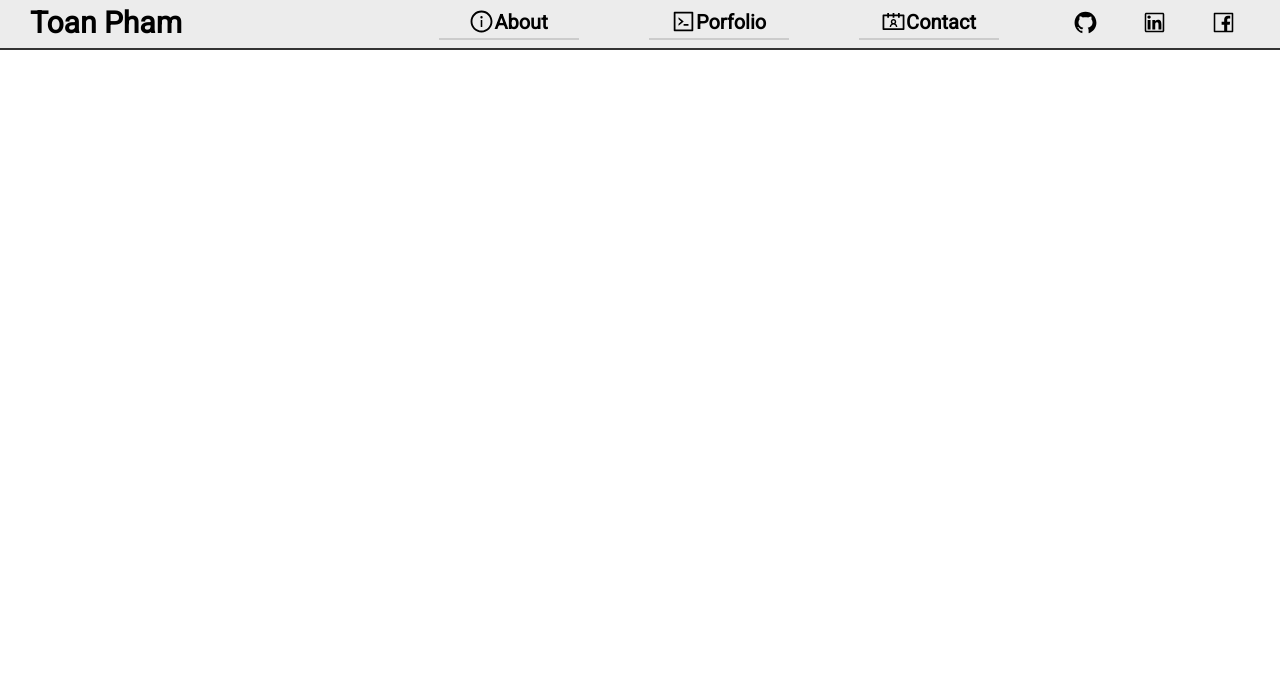
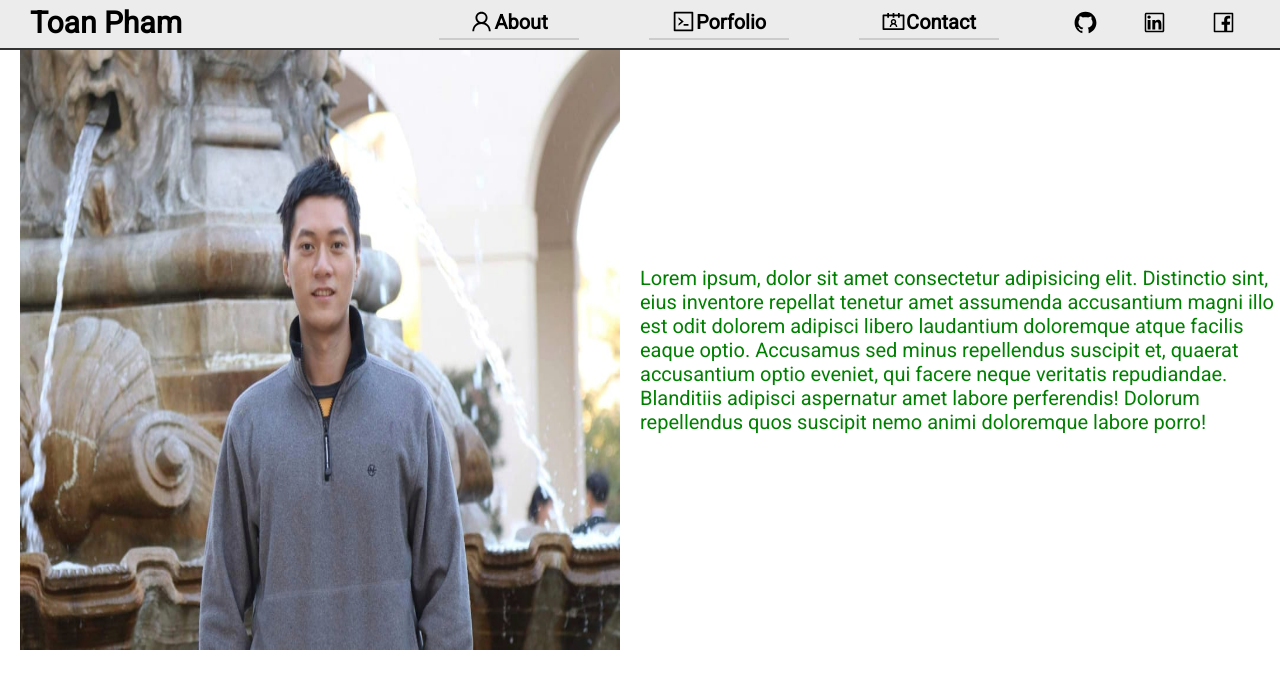
Before and after one commit to toan95dn/Portfolio, a React app: page / in a window 1280 px wide. Shown: the top 688 px of the page. Built offline with nearby package versions, Linux system fonts and the light colour scheme; the HTML template or start-up script is replaced by a standard one.

Commit message:
add about page

```diff
--- a/package.json
+++ b/package.json
@@ -15,6 +15,7 @@
     "@babel/preset-env": "^7.15.0",
     "@babel/preset-react": "^7.14.5",
     "css-loader": "^6.2.0",
+    "image-webpack-loader": "^7.0.1",
     "sass": "^1.37.5",
     "sass-loader": "^12.1.0",
     "style-loader": "^3.2.1",
--- /dev/null
+++ b/src/Components/About.js
@@ -0,0 +1,25 @@
+import React from "react";
+import AboutStyle from "./AboutStyle.scss";
+import Avatar from "./Images/Me.jpg";
+
+const About = () => {
+  //   const MyImage = new Image();
+  //   MyImage.src = Avatar;
+
+  return (
+    <div className="aboutContainer">
+      <img src={Avatar} alt="" />
+      <p>
+        Lorem ipsum, dolor sit amet consectetur adipisicing elit. Distinctio
+        sint, eius inventore repellat tenetur amet assumenda accusantium magni
+        illo est odit dolorem adipisci libero laudantium doloremque atque
+        facilis eaque optio. Accusamus sed minus repellendus suscipit et,
+        quaerat accusantium optio eveniet, qui facere neque veritatis
+        repudiandae. Blanditiis adipisci aspernatur amet labore perferendis!
+        Dolorum repellendus quos suscipit nemo animi doloremque labore porro!
+      </p>
+    </div>
+  );
+};
+
+export default About;
--- /dev/null
+++ b/src/Components/AboutStyle.scss
@@ -0,0 +1,23 @@
+$layout-breakpoint-medium: 960px;
+
+.aboutContainer {
+  margin-top: 5rem;
+  font-size: 2rem;
+  color: green;
+  display: grid;
+  grid-template-columns: 1fr 1fr;
+  align-items: center;
+  justify-items: center;
+  img {
+    width: 60rem;
+    height: 60rem;
+    max-width: 100vw;
+  }
+}
+
+@media (max-width: $layout-breakpoint-medium) {
+  .aboutContainer {
+    display: flex;
+    flex-direction: column;
+  }
+}
--- a/src/Components/App.js
+++ b/src/Components/App.js
@@ -1,6 +1,7 @@
 import React from "react";
 
 import Navbar from "./Navbar";
+import About from "./About";
 
 import AppStyle from "./AppStyle.scss";
 
@@ -8,6 +9,7 @@ const App = () => {
   return (
     <div>
       <Navbar />
+      <About />
     </div>
   );
 };
--- a/src/Components/Navbar.js
+++ b/src/Components/Navbar.js
@@ -4,7 +4,7 @@ import { useState } from "react";
 import NavbarStyle from "./NavbarStyle.scss";
 
 import {
-  AiOutlineInfoCircle,
+  AiOutlineUser,
   AiOutlineCode,
   AiOutlineContacts,
   AiOutlineGithub,
@@ -34,7 +34,7 @@ const Navbar = () => {
         <nav className="tabs">
           <ul>
             <li>
-              <AiOutlineInfoCircle className="icons" />
+              <AiOutlineUser className="icons" />
               About
             </li>
             <li>
--- a/webpack.config.js
+++ b/webpack.config.js
@@ -23,6 +23,10 @@ module.exports = {
         test: /\.s[ac]ss$/i,
         use: ["style-loader", "css-loader", "sass-loader"],
       },
+      {
+        test: /\.(png|svg|jpg|jpeg|gif)$/i,
+        type: "asset/resource",
+      },
     ],
   },
 };
```
Also changed, not shown: src/Components/Images/Me.jpg (added), 3 other files (tests, documents, lock files or other folders).
